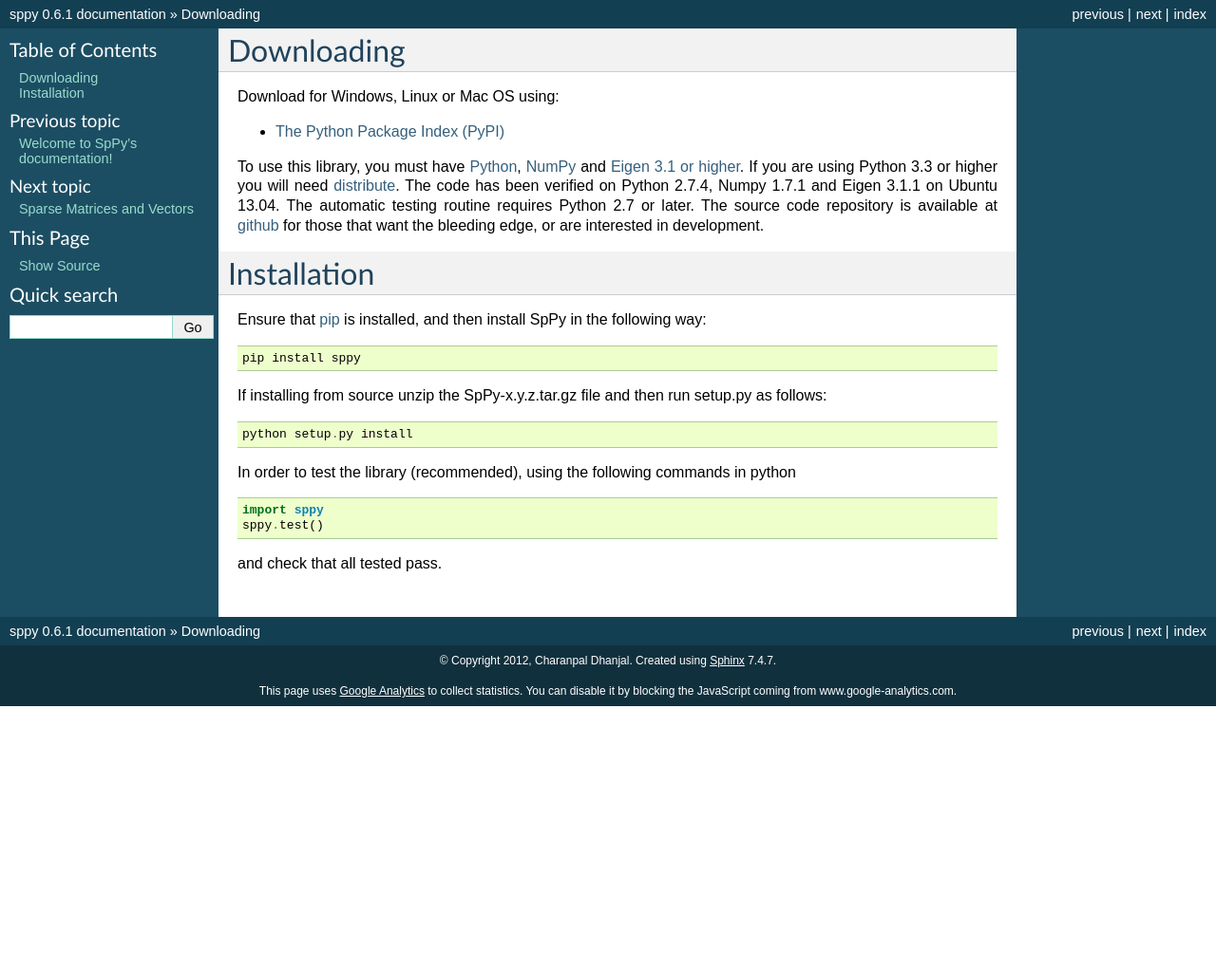
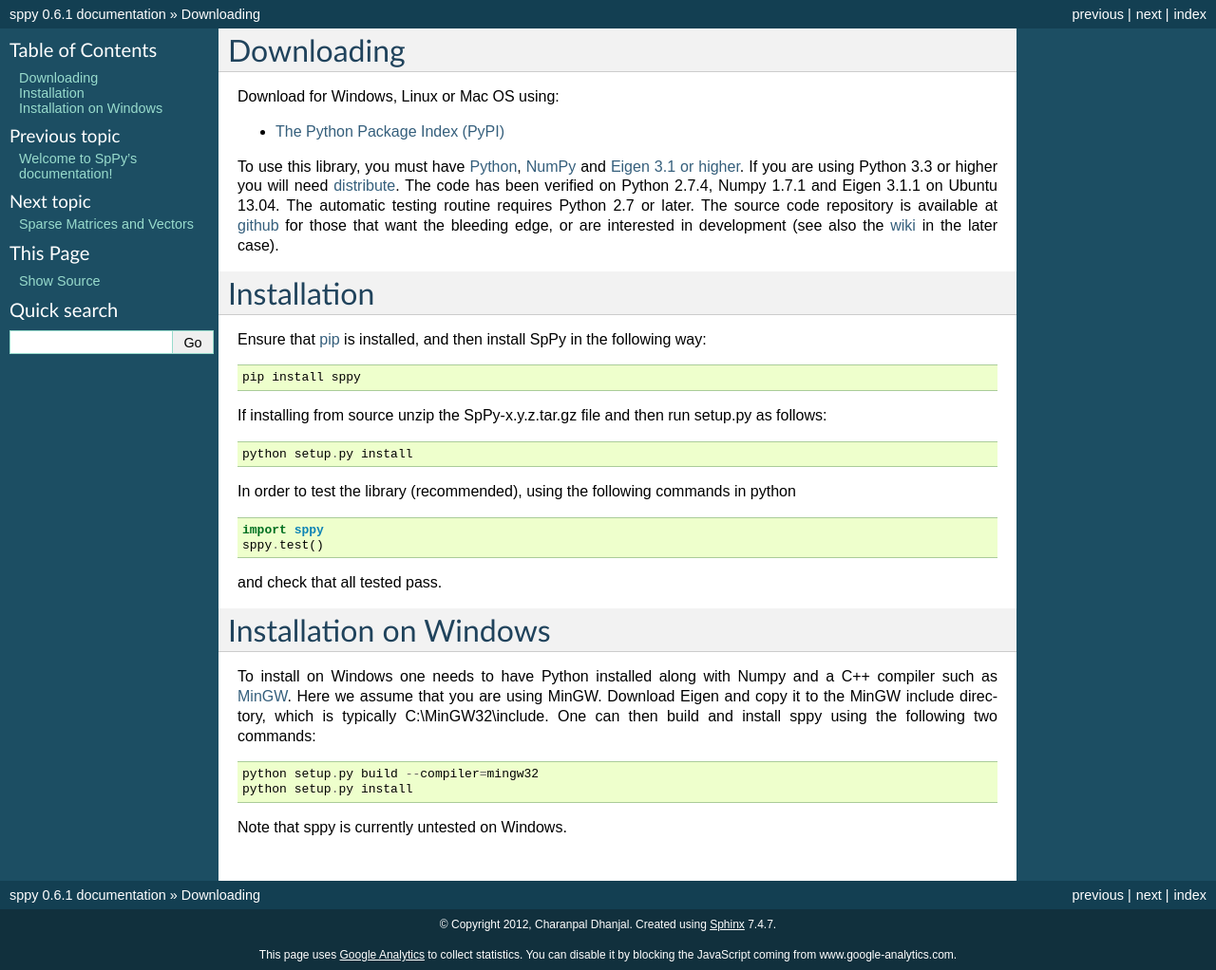
Before and after one commit to charanpald/sppy, a Sphinx documentation site: the page built from docs/install.rst, in a window 1280 px wide. Shown: the whole page at 95% size. Built offline with Sphinx 7.4.7, drawn with Linux system fonts in a browser that asks for light colours; before the commit the page ends 900 px from its top, so only the background shows below that.

Commit message:
Doc update

```diff
--- a/docs/install.rst
+++ b/docs/install.rst
@@ -4,7 +4,7 @@
 
 -  `The Python Package Index (PyPI) <http://pypi.python.org/pypi/sppy/>`_
 
-To use this library, you must have `Python <http://www.python.org/>`_, `NumPy <http://numpy.scipy.org/>`_ and `Eigen 3.1 or higher <http://eigen.tuxfamily.org/>`_. If you are using Python 3.3 or higher you will need `distribute <https://pypi.python.org/pypi/distribute>`_. The code has been verified on Python 2.7.4, Numpy 1.7.1 and Eigen 3.1.1 on Ubuntu 13.04. The automatic testing routine requires Python 2.7 or later. The source code repository is available at `github <https://github.com/charanpald/SpPy>`_ for those that want the bleeding edge, or are interested in development.
+To use this library, you must have `Python <http://www.python.org/>`_, `NumPy <http://numpy.scipy.org/>`_ and `Eigen 3.1 or higher <http://eigen.tuxfamily.org/>`_. If you are using Python 3.3 or higher you will need `distribute <https://pypi.python.org/pypi/distribute>`_. The code has been verified on Python 2.7.4, Numpy 1.7.1 and Eigen 3.1.1 on Ubuntu 13.04. The automatic testing routine requires Python 2.7 or later. The source code repository is available at `github <https://github.com/charanpald/SpPy>`_ for those that want the bleeding edge, or are interested in development (see also the `wiki <https://github.com/charanpald/sppy/wiki>`_ in the later case).
 
 Installation
 -------------
@@ -28,3 +28,15 @@
 	sppy.test()
 
 and check that all tested pass.
+
+Installation on Windows
+-----------------------
+
+To install on Windows one needs to have Python installed along with Numpy and a C++ compiler such as `MinGW <http://www.mingw.org/>`_. Here we assume that you are using MinGW. Download Eigen and copy it to the MinGW include directory, which is typically C:\\MinGW32\\include. One can then build and install sppy using the following two commands:
+
+::
+
+    python setup.py build --compiler=mingw32
+    python setup.py install
+
+Note that sppy is currently untested on Windows.
```
